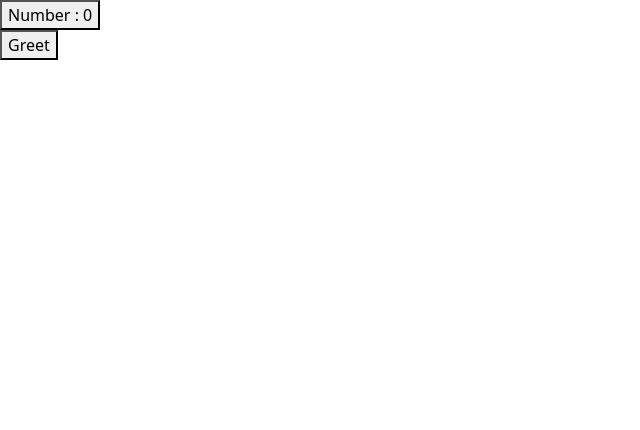
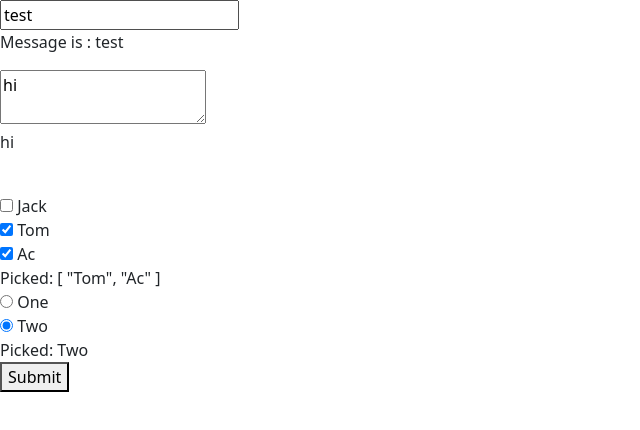
Before and after one commit to spiraleyeld/VueDemo, a plain HTML site: page index.html in a window 1280 px wide. Shown: the whole page, without its empty margins (0-640 px from the left). Drawn offline with Linux system fonts and the light colour scheme.

Commit message:
Guide : Model Binding

```diff
--- a/index.html
+++ b/index.html
@@ -5,17 +5,38 @@
   <title>Vue Demo</title>
   <link rel="stylesheet" href="css\bootstrap.min.css">
   <link rel="stylesheet" href="css\bootstrap-grid.min.css">
-  <style type='text/css'>
-    .red {color:red;}
-    .blue {color:blue;font-size:100px;}
-  </style>
 </head>
 <body>
 <div id="app">
-    <div id="example-1">
-      <button v-on:click="counter += 1">Number : {{ counter }}</button><br/>
-      <button v-on:dblclick="greet('abc' , $event)">Greet</button>
-    </div>
+  <div id=example-1>
+      <input v-model="message" placeholder="edit me"/>
+      <p>Message is : {{ message }}</p>
+      <textarea v-model="message2" placeholder="add mutiple lines"></textarea>
+      <p style="white-space: pre-line;">{{ message2 }}</p>
+      <br>
+  </div>
+  <div id="example-2">
+    <input type="checkbox" id="jack" value="Jack" v-model="checkedNames">
+    <label for="jack">Jack</label>
+    <br>
+    <input type="checkbox" id="tom" value="Tom" v-model="checkedNames">
+    <label for="tom">Tom</label>
+    <br>
+    <input type="checkbox" id="ac" value="Ac" v-model="checkedNames">
+    <label for="ac">Ac</label>
+    <br>
+    <span>Picked: {{ checkedNames }}</span>
+</div>
+  <div id="example-2">
+      <input type="radio" id="one" value="One" v-model="picked">
+      <label for="one">One</label>
+      <br>
+      <input type="radio" id="two" value="Two" v-model="picked">
+      <label for="two">Two</label>
+      <br>
+      <span>Picked: {{ picked }}</span>
+  </div>
+  <button type="button" @click="submit">Submit</button>
 </div>
 <script src="js\vue.js" type="text/javascript" charset="utf-8"></script>
 <script type="text/javascript">
@@ -23,15 +44,23 @@
 var vm = new Vue({
     el: "#app",
     data:{
-        counter:0,
-        name:"vue"
+      message:"test",
+      message2:"hi",
+      checkedNames:['Tom','Ac'],
+      picked:'Two'
     },
     methods:{
-      greet: function(str, e){
-        alert(str);
-        console.log(e);
+      submit : function(){
+        console.log(this.message);
+        var json = {
+          msg1: this.message,
+          msg2: this.message2,
+          checkval: this.checkedNames
+        };
+        console.log(json);
       }
     }
+
 });
 
 
```
